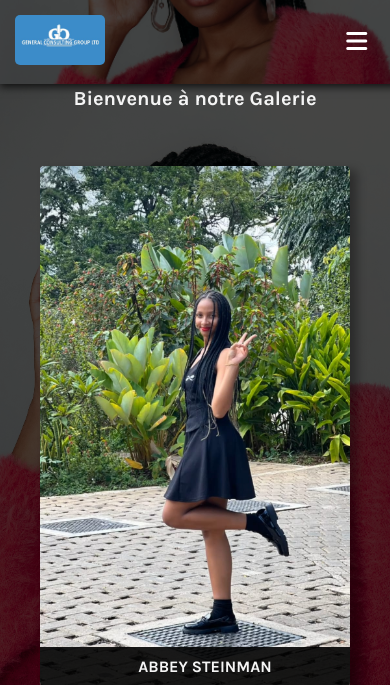
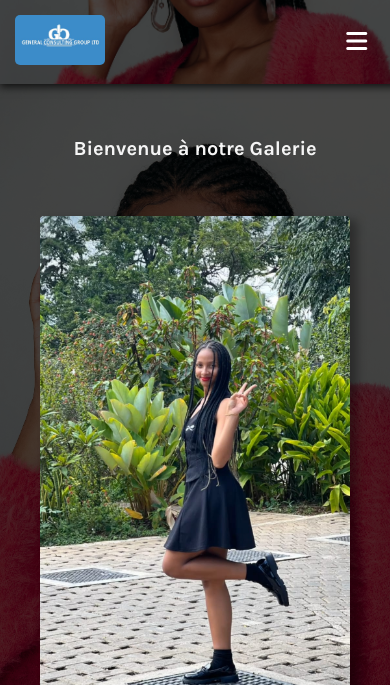
Before and after one commit to gabrielbuhendwa/mod-les-et-h-tesses, a PHP site: page /pages/gallerie.html in a window 390 px wide. Shown: the top 685 px of the page. Run offline with PHP 8.4, Linux system fonts and the light colour scheme; some web fonts are replaced.

Commit message:
add this to my repository

```diff
--- a/asset/css/gallerie.css
+++ b/asset/css/gallerie.css
@@ -289,6 +289,10 @@ header .nav-bar {
     color: whitesmoke;
     text-align: center;
     padding-top: 50px;
+    display: flex;
+    justify-content: center;
+    align-items: center;
+    position: relative;
 }
 
 .gallery {
@@ -398,4 +402,12 @@ header .nav-bar {
     .gallery {
         grid-template-columns: 1fr;
     }
+    .gallery-title {
+        padding-top: 80px;
+    }
 }
+@media screen and (max-width: 400px) {
+    .gallery-title {
+        padding-top: 100px;
+    }
+}
```
